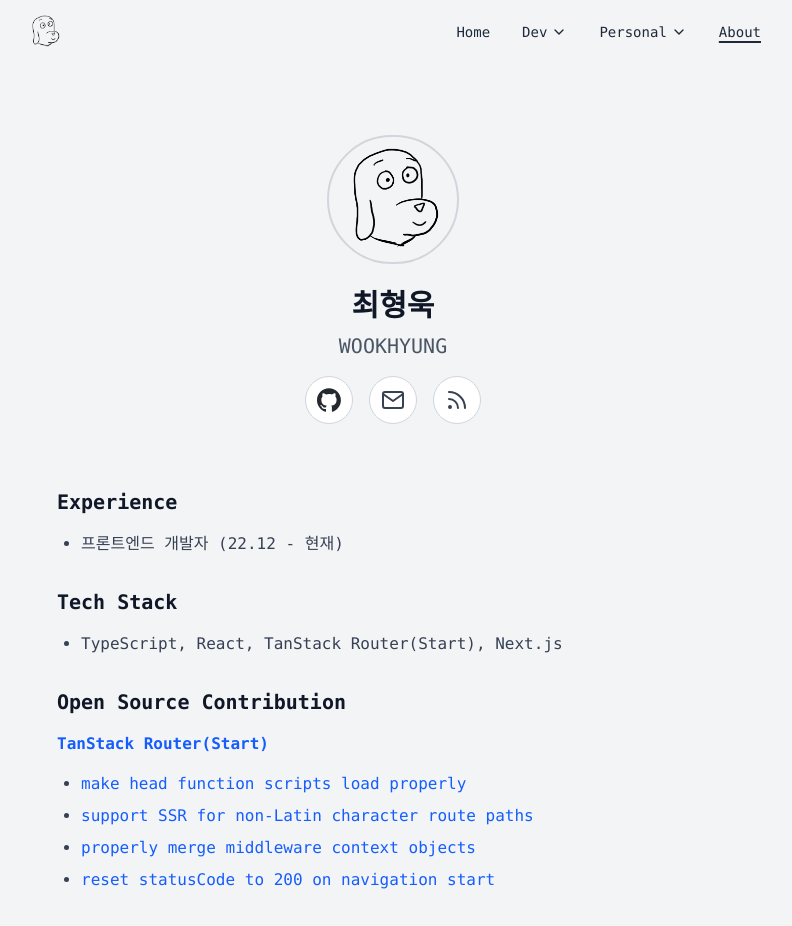
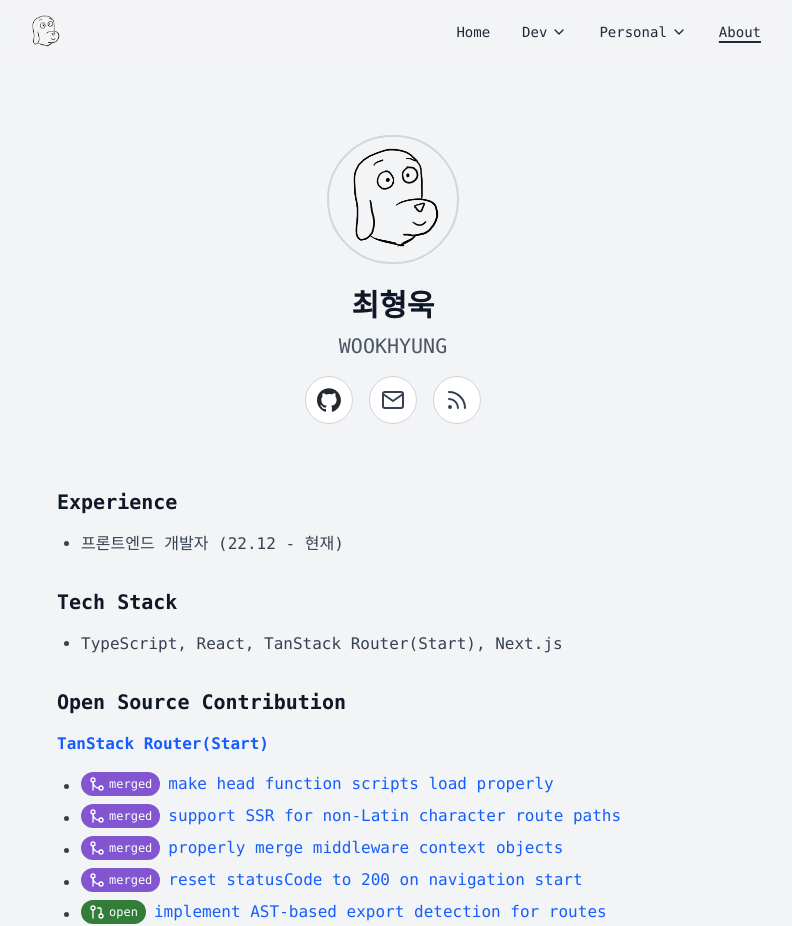
Before and after one commit to jamongsalguclub/wookhyung.dev, a Next.js app: page /about in a window 1280 px wide. Shown: the top 926 px of the page, without its empty margins (247-1039 px from the left). Built offline with nearby package versions, Linux system fonts and the light colour scheme; what @bprogress/next would draw is missing.

Commit message:
feat: 상태 표시 아이콘 추가

```diff
--- a/src/app/about/page.tsx
+++ b/src/app/about/page.tsx
@@ -1,10 +1,11 @@
-import { RssIcon } from 'lucide-react';
+import { GitMergeIcon, GitPullRequestIcon, RssIcon } from 'lucide-react';
 import type { Metadata } from 'next';
 import Image from 'next/image';
 
 import { siteConfig } from '@/shared/config/site';
 import { EmailIcon } from '@/shared/icon/email-icon';
 import { GithubIcon } from '@/shared/icon/github-icon';
+import { cn } from '@/shared/lib/tailwind-merge';
 import { openGraph, twitter } from '@/shared/util/seo';
 
 export const metadata: Metadata = {
@@ -103,29 +104,63 @@ export default function AboutPage() {
               {
                 title: 'make head function scripts load properly',
                 link: 'https://github.com/TanStack/router/pull/4323',
+                status: 'merged',
               },
               {
                 title: 'support SSR for non-Latin character route paths',
                 link: 'https://github.com/TanStack/router/pull/4611',
+                status: 'merged',
               },
               {
                 title: 'properly merge middleware context objects',
                 link: 'https://github.com/TanStack/router/pull/4665',
+                status: 'merged',
               },
               {
                 title: 'reset statusCode to 200 on navigation start',
                 link: 'https://github.com/TanStack/router/pull/4664',
+                status: 'merged',
               },
-            ].map(({ title, link }) => (
+              {
+                title: 'implement AST-based export detection for routes',
+                link: 'https://github.com/TanStack/router/pull/4669',
+                status: 'open',
+              },
+              {
+                title:
+                  'prevent script tag duplication in SSR and client-side navigation',
+                link: 'https://github.com/TanStack/router/pull/5095',
+                status: 'open',
+              },
+            ].map(({ title, link, status }) => (
               <li key={title} className="text-gray-700">
+                <div className="flex items-center gap-2">
+                  <div
+                    className={cn(
+                      'flex items-center gap-1 text-white rounded-full px-2 py-1 w-fit',
+                      {
+                        'bg-[#8256d0]': status === 'merged',
+                        'bg-[#347d39]': status === 'open',
+                      },
+                    )}
+                  >
+                    {status === 'merged' && (
+                      <GitMergeIcon className="w-4 h-4" />
+                    )}
+                    {status === 'open' && (
+                      <GitPullRequestIcon className="w-4 h-4" />
+                    )}
+                    <span className="text-xs text-white">{status}</span>
+                  </div>
                   <a
                     href={link}
                     target="_blank"
                     rel="noopener noreferrer"
-                  className="text-blue-600 hover:underline"
+                    className="text-blue-600 hover:underline line-clamp-1 break-all"
                   >
                     {title}
                   </a>
+                </div>
               </li>
             ))}
           </ul>
```
Lines whose indentation alone changed are shown as unchanged.
